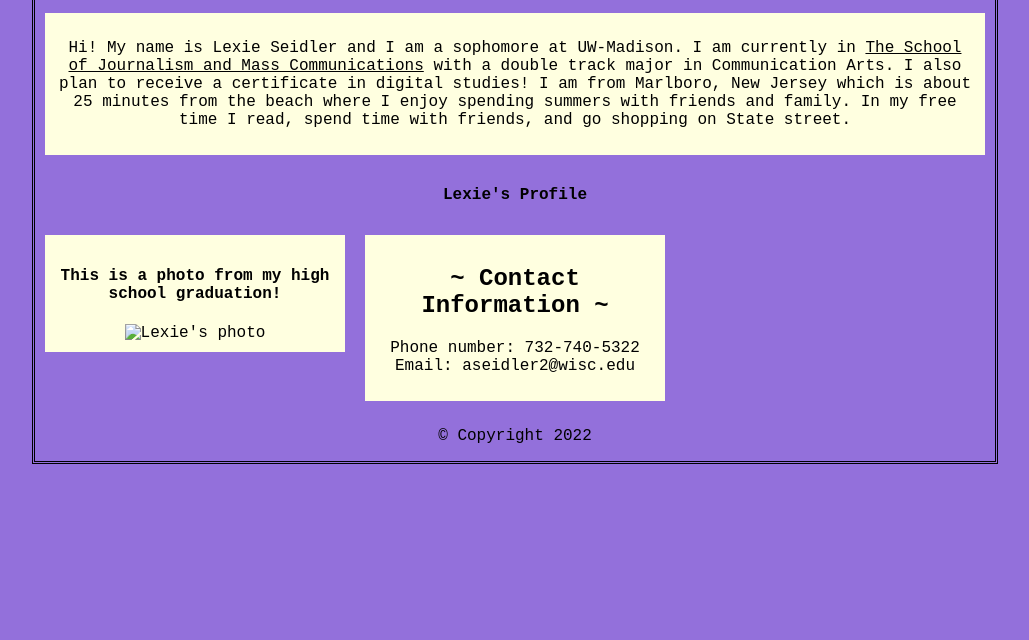
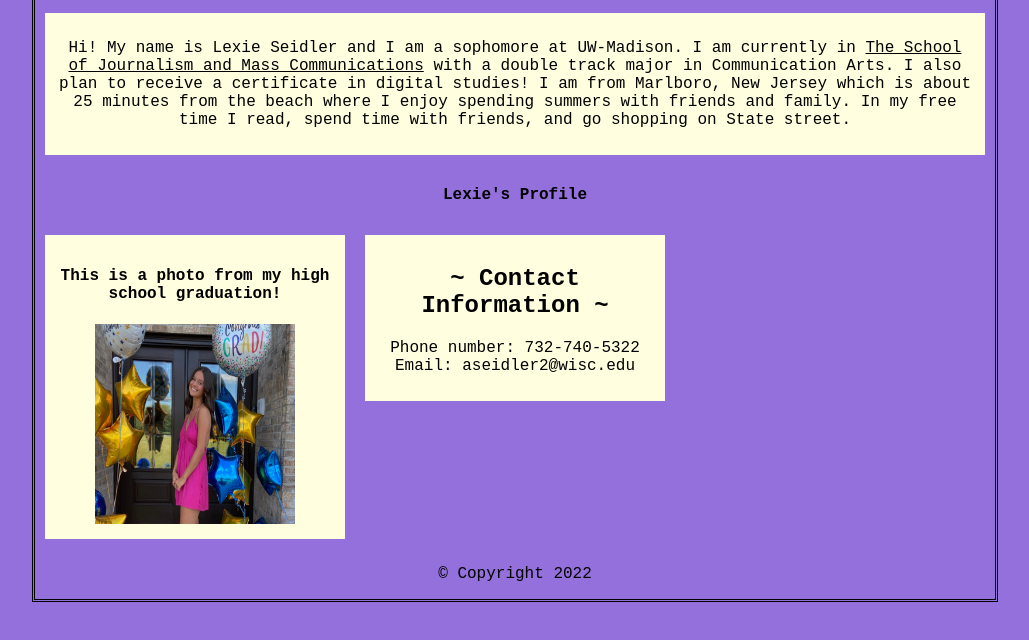
Before and after one commit to lexieseidler/lexieseidler.github.io, a plain HTML site: page index.html in a window 1280 px wide. Shown: the part 158-798 px from the top of the page, without its empty margins (125-1154 px from the left). Drawn offline with Linux system fonts and the light colour scheme.

Commit message:
Update index.html

```diff
--- a/index.html
+++ b/index.html
@@ -31,7 +31,7 @@
 		<h4> Lexie's Profile </h4>
 		<article>
 			<h4>This is a photo from my high school graduation!</h4>
-		<img src="images/Lexie.jpeg" alt="Lexie's photo" width="200" height="200">
+		<img src="images/Lexie.jpg" alt="Lexie's photo" width="200" height="200">
 	</article>
 
 	<article>
```
